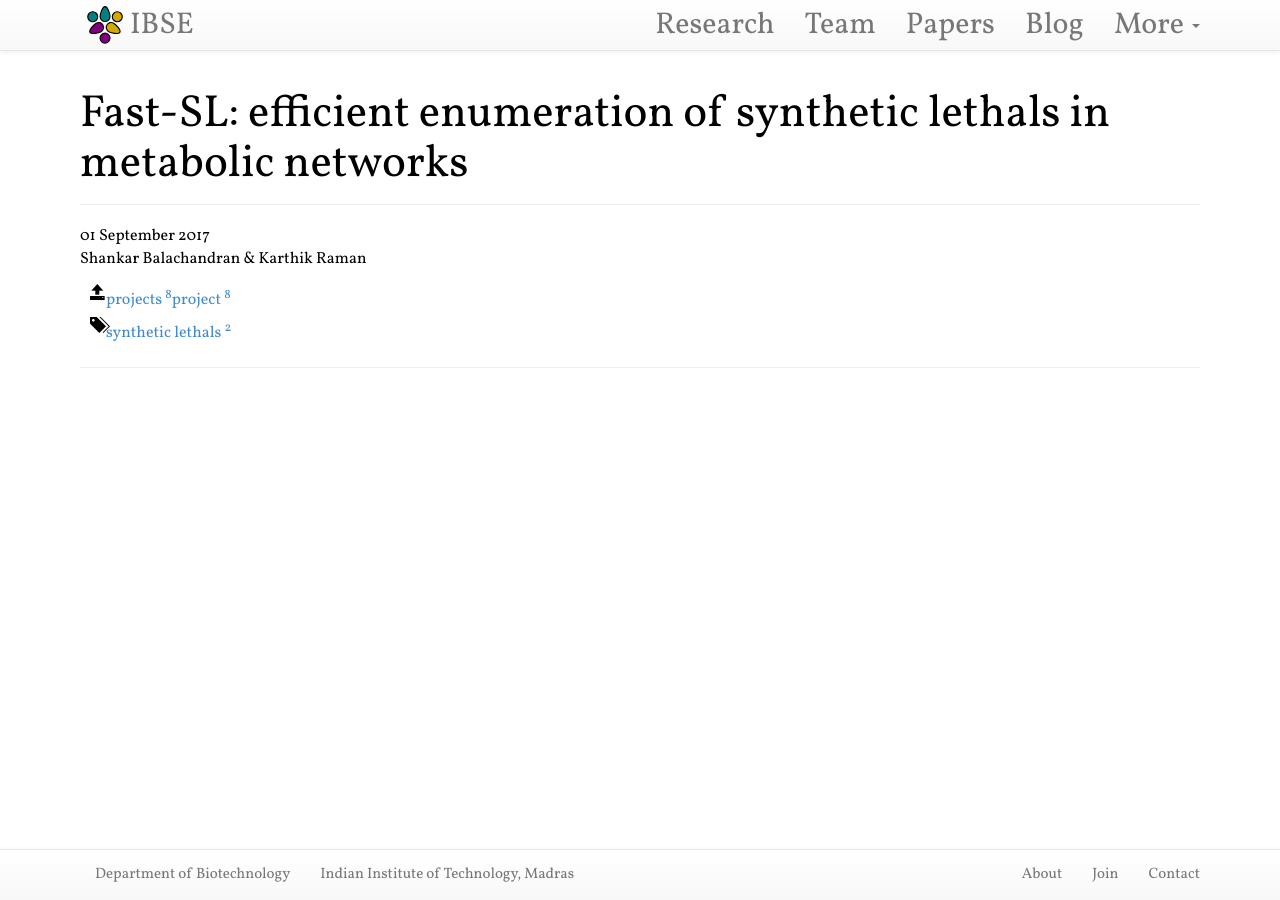
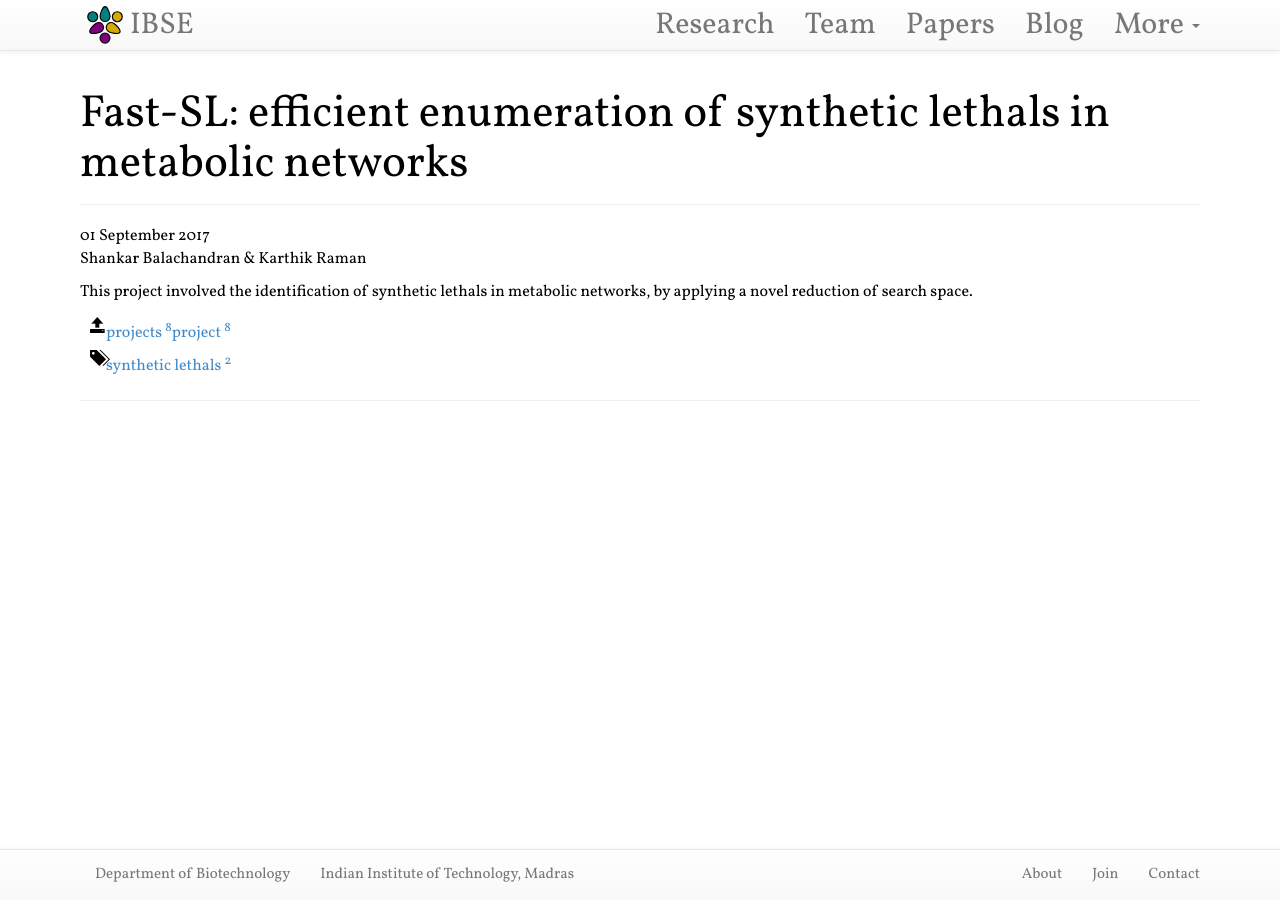
Before and after one commit to philge/ibse-iitm.github.io, a Jekyll site: the page built from projects/_posts/2017-09-01-FastSL.md, in a window 1280 px wide. Built offline with Jekyll 4.4.1, drawn with Linux system fonts in a browser that asks for light colours; nearby versions of some CDN libraries.

Commit message:
Update 2017-09-01-FastSL.md

```diff
--- a/projects/_posts/2017-09-01-FastSL.md
+++ b/projects/_posts/2017-09-01-FastSL.md
@@ -10,3 +10,5 @@ tags: [synthetic lethals]
 {% include JB/setup %}
 
 Shankar Balachandran & Karthik Raman
+
+This project involved the identification of synthetic lethals in metabolic networks, by applying a novel reduction of search space.
```
